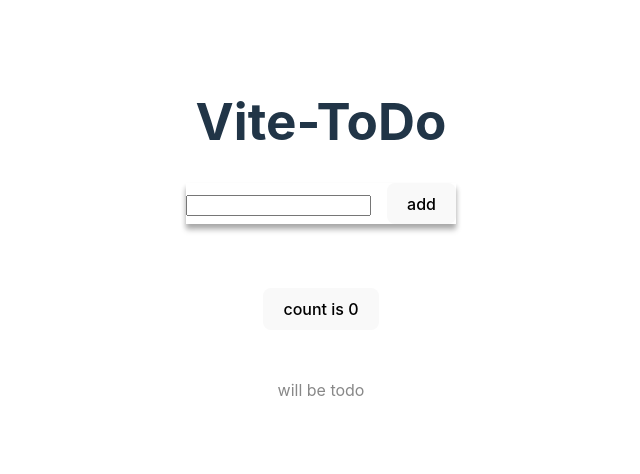
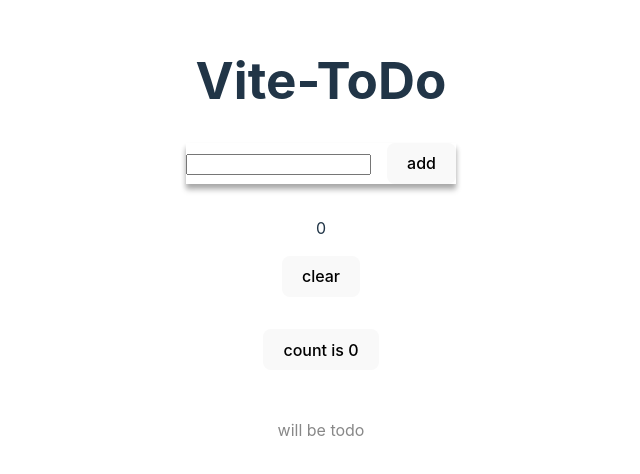
Before and after one commit to danielu96/Vite-React-ToDo, a React (Vite) app: page / in a window 1280 px wide. Shown: the part 162-636 px from the top of the page, without its empty margins (319-959 px from the left). Built offline with nearby package versions, Linux system fonts and the light colour scheme.

Commit message:
setItems([]) works

```diff
--- a/src/App.jsx
+++ b/src/App.jsx
@@ -17,12 +17,25 @@ function App() {
     setItems([...items, newItem])
   }
 
+  const removeItem = (id) => {
+    setItems(items.filter((item) => item.id !== id));
+    // setItems=([newItems]);
+    console.log('erty')
+
+  }
+  const clearItems =() =>{
+     setItems([])
+     console.log('er')
+  }
+
   return (
     <>
      <h1>Vite-ToDo </h1>
     <ToDo addItem={addItem}/>
-    <Items items={items} />
+    <Items items={items} removeItem={removeItem} />
     <div className="App">
+    <p>{items.length}</p>
+    <button onClick={()=> clearItems()}>clear</button>
       <div className="card">
         <button onClick={() => setCount((count) => count + 1)}>
           count is {count}
```
